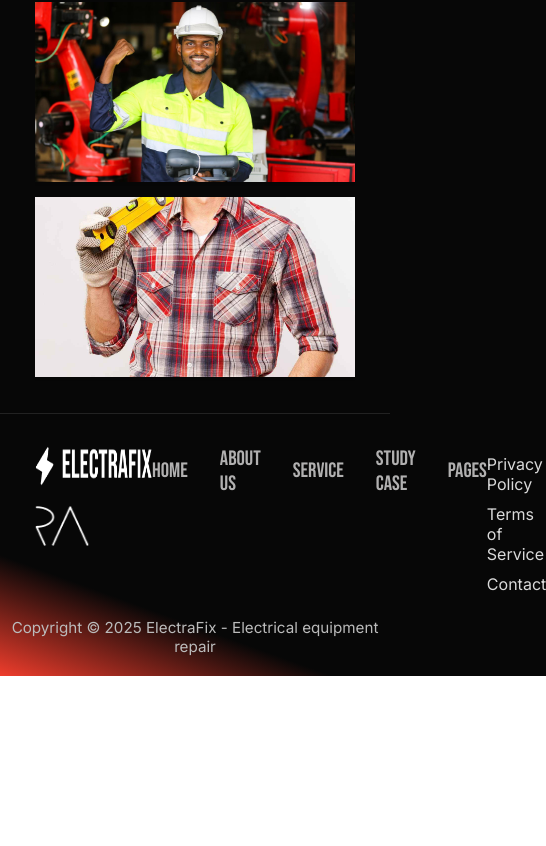
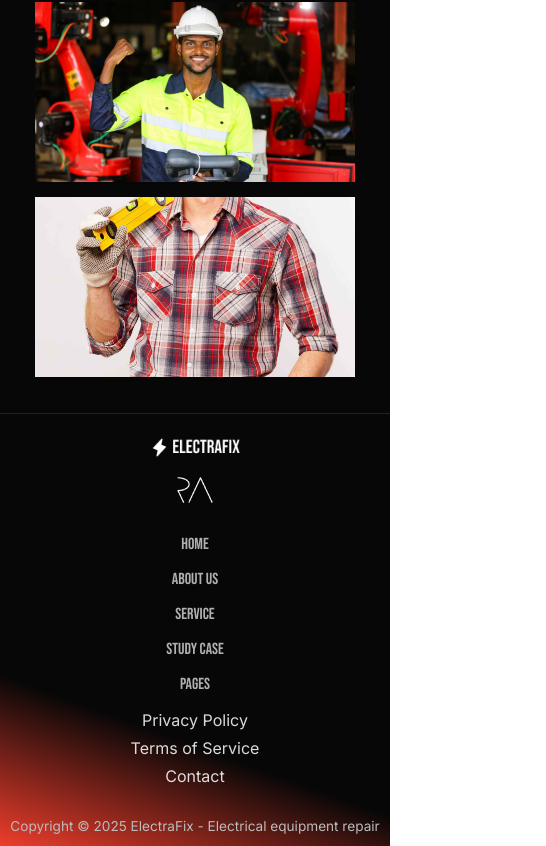
Before and after one commit to rashidalmel/ElectraFix-NextJS-, a Next.js app: page / in a window 390 px wide. Shown: the part 7937-8783 px from the top of the page, 546 px wide, since content can reach past the window. Before the commit the page ends 8613 px from the top, so only its background shows below. Built offline with nearby package versions, Linux system fonts and the light colour scheme.

Commit message:
make footer responsive

```diff
--- a/app/styles/footer.module.css
+++ b/app/styles/footer.module.css
@@ -93,3 +93,104 @@
   padding-bottom: 4px;
   font-family: 'Inter', sans-serif;
 }
+
+@media (max-width: 900px) {
+  .footerInner {
+    flex-direction: column;
+    align-items: center !important;
+    justify-content: center !important;
+    padding: 0 16px;
+    max-width: 100vw;
+    box-sizing: border-box;
+  }
+  .leftSection, .centerSection, .rightSection {
+    align-items: center !important;
+    justify-content: center !important;
+    margin: 0 auto 16px auto;
+    width: 100%;
+    max-width: 500px;
+    box-sizing: border-box;
+    text-align: center;
+  }
+  .centerSection {
+    flex-direction: column;
+    gap: 1rem;
+    margin: 16px 0;
+  }
+  .rightSection {
+    align-items: center !important;
+    justify-content: center !important;
+    padding-top: 0;
+    gap: 8px;
+    width: 100%;
+    max-width: 500px;
+    box-sizing: border-box;
+    text-align: center;
+  }
+  .rightSection a {
+    display: block;
+    width: 100%;
+    text-align: center;
+  }
+}
+
+@media (max-width: 600px) {
+  .footer {
+    padding: 24px 0 8px 0;
+    margin: 0;
+    max-width: 100vw;
+    box-sizing: border-box;
+    text-align: center;
+  }
+  .footerInner {
+    padding: 0 8px;
+    max-width: 100vw;
+    margin: 0 auto 16px auto;
+    box-sizing: border-box;
+    align-items: center !important;
+    justify-content: center !important;
+    text-align: center;
+  }
+  .logo {
+    width: 90px !important;
+    height: auto !important;
+  }
+  .brand {
+    width: 40px !important;
+    height: auto !important;
+  }
+  .footerNavLink, .footerLink {
+    font-size: 1rem;
+    text-align: center;
+  }
+  .leftSection, .centerSection, .rightSection {
+    align-items: center !important;
+    justify-content: center !important;
+    width: 100%;
+    max-width: 500px;
+    box-sizing: border-box;
+    text-align: center;
+  }
+  .rightSection {
+    align-items: center !important;
+    justify-content: center !important;
+    margin-left: 0 !important;
+    width: 100%;
+    gap: 8px;
+    max-width: 500px;
+    box-sizing: border-box;
+    text-align: center;
+  }
+  .rightSection a {
+    display: block;
+    width: 100%;
+    text-align: center;
+  }
+  .copyright {
+    font-size: 0.85rem;
+    margin-top: 16px;
+    max-width: 100vw;
+    box-sizing: border-box;
+    text-align: center;
+  }
+}
```
